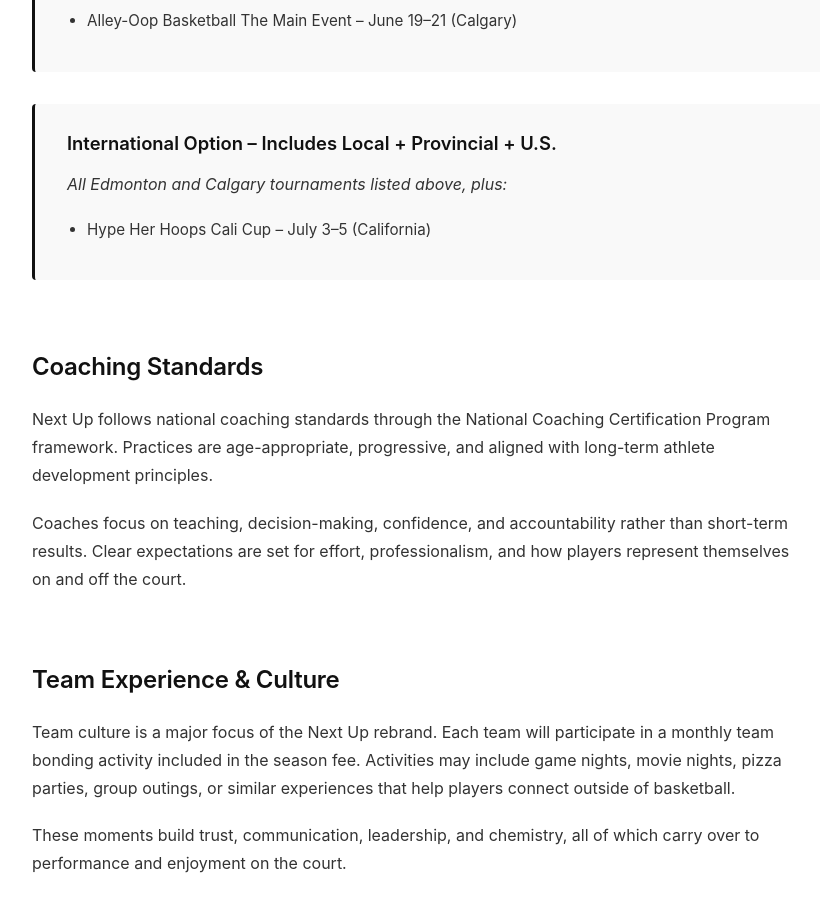
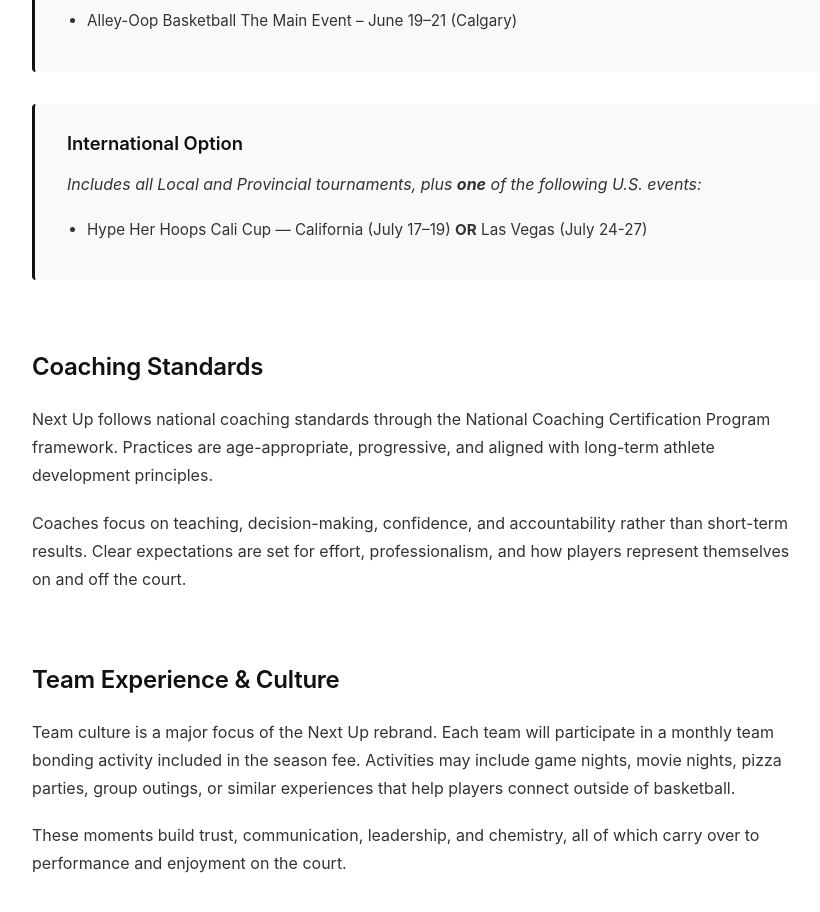
Before and after one commit to Bader-alq4/nxt_up_frontend, a React (Vite) app: page /ClubTeams/Spring-2026-Girls in a window 1280 px wide. Shown: the part 3040-3952 px from the top of the page, without its empty margins (118-938 px from the left). Built offline with nearby package versions, Linux system fonts and the light colour scheme; no server answers.

Commit message:
updated girls tournament date

```diff
--- a/src/pages/ClubTeams/Spring-2026-Girls.jsx
+++ b/src/pages/ClubTeams/Spring-2026-Girls.jsx
@@ -151,12 +151,17 @@
           </div>
 
           <div className="tournament-option-block">
-            <h3>International Option – Includes Local + Provincial + U.S.</h3>
-            <p className="option-note">All Edmonton and Calgary tournaments listed above, plus:</p>
+            <h3>International Option</h3>
+
+            <p className="option-note">
+              Includes all Local and Provincial tournaments, plus <strong>one</strong> of the following U.S. events:
+            </p>
+
             <ul className="simple-list">
-              <li>Hype Her Hoops Cali Cup – July 3–5 (California)</li>
+              <li>Hype Her Hoops Cali Cup — California (July 17–19) <strong>OR</strong> Las Vegas (July 24-27)</li>
             </ul>
           </div>
+
         </section>
 
         {/* COACHING STANDARDS */}
```
